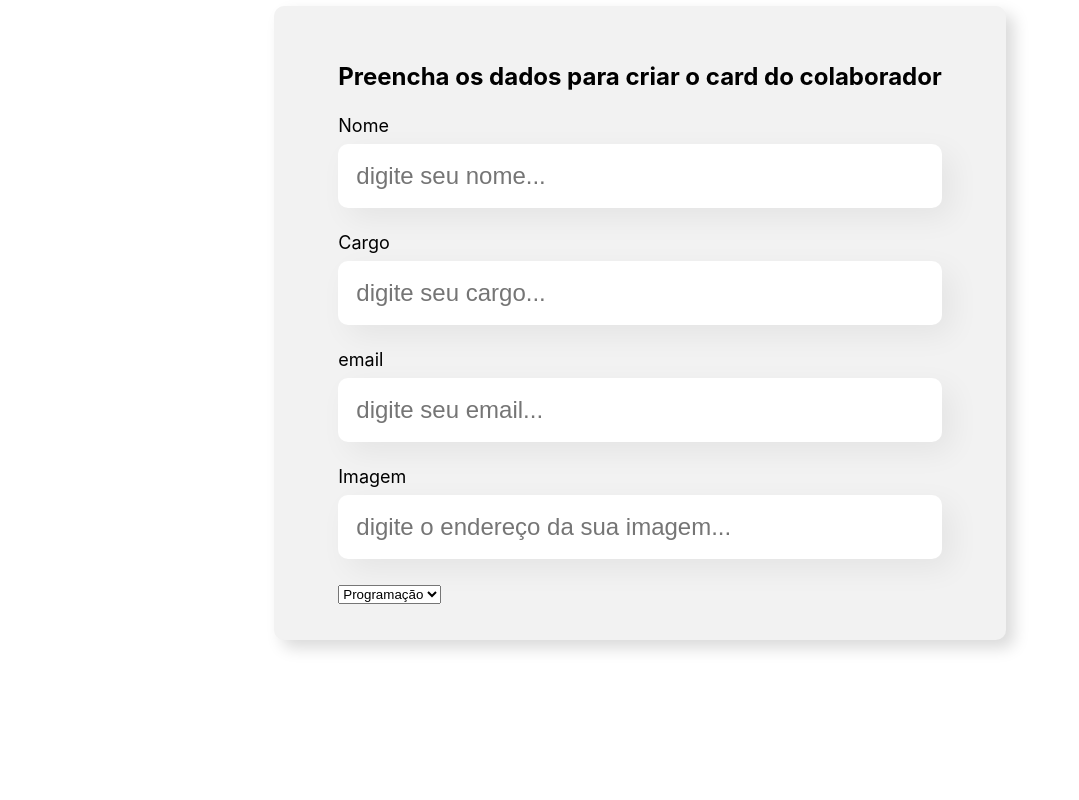
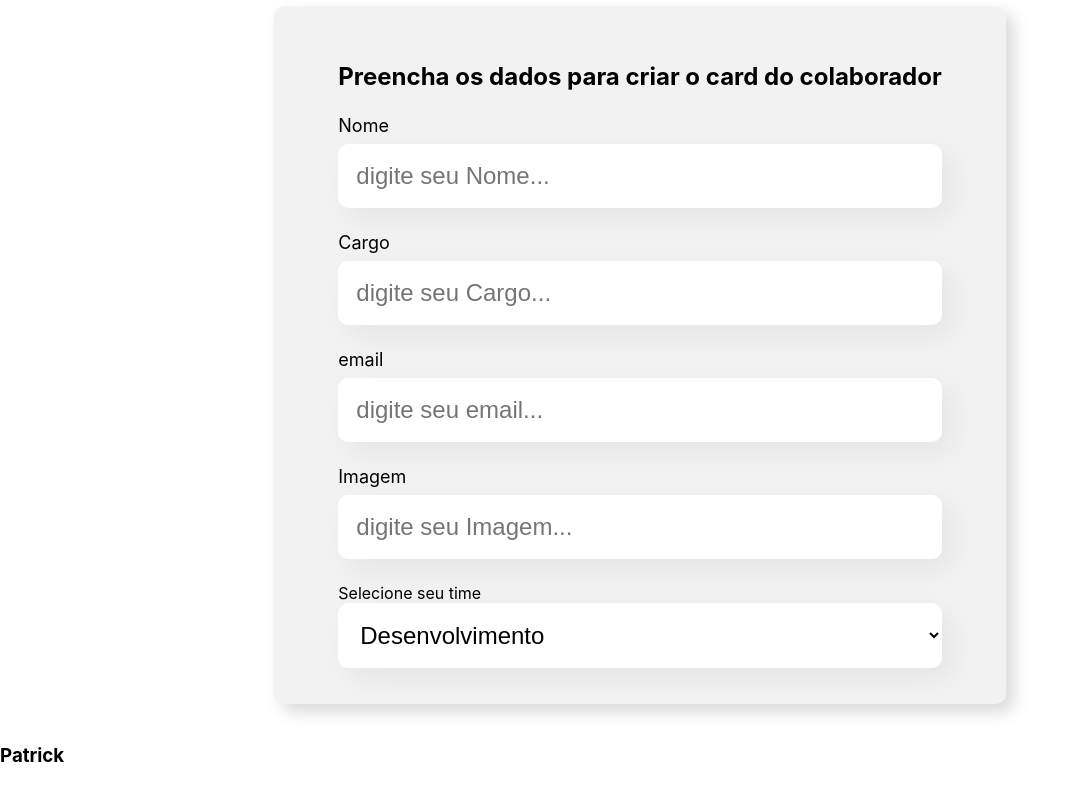
Before and after one commit to artepatrick/organo, a React (Create React App) app in the folder organo/: page / in a window 1280 px wide. Shown: the part 532-1332 px from the top of the page, without its empty margins (0-1079 px from the left). Before the commit the page ends 1212 px from the top, so only its background shows below. Built offline with nearby package versions, Linux system fonts and the light colour scheme.

Commit message:
super aula com Alexandre Krabbe

```diff
--- a/organo/index-html.html
+++ b/organo/index-html.html
@@ -1,5 +1,6 @@
 <!DOCTYPE html>
 <html lang="en">
+
 <head>
     <meta charset="UTF-8">
     <meta http-equiv="X-UA-Compatible" content="IE=edge">
@@ -7,8 +8,10 @@
     <title>Document</title>
 
 </head>
+
 <body>
     <script src="src/App.js"></script>
     <p>Olá</p>
 </body>
+
 </html>
--- a/organo/src/App.js
+++ b/organo/src/App.js
@@ -1,17 +1,22 @@
 import Banner from './componentes/Banner';
 import Formulário from './componentes/Formulário';
 import React from 'react'
-import ReactDOM from 'react-dom'
+import Box from './componentes/Box';
 
 function App(props) {
   console.log(props);
   return (
+    <body>
       <div className="App">
         <Banner />
         <Formulário />
         <header className="App-header">
         </header>
       </div>
+      <section>
+        <Box nomePessoa="Patrick" profissao='Product Manager' />
+      </section>
+    </body>
   );
 }
 export default App;
--- /dev/null
+++ b/organo/src/componentes/Box/Box.css
@@ -0,0 +1,13 @@
+.bigBox {
+    width: 262px 272px;
+    width: 262px;
+    height: 272px;
+    left: 1145px;
+    top: 352px;
+
+}
+
+.faixaBox {
+    background-color: aqua;
+    margin: 25px;
+}
--- /dev/null
+++ b/organo/src/componentes/Box/index.js
@@ -0,0 +1,23 @@
+import './Box.css'
+import React from 'react'
+
+const dadosPessoas = [
+    { 'nomePessoa': 'Alexandre Krabbe', 'cargoPessoa': 'Desenvolvedor', 'foto': 'https://t3.ftcdn.net/jpg/03/46/83/96/360_F_346839683_6nAPzbhpSkIpb8pmAwufkC7c5eD7wYws.jpg' }
+]
+
+const Box = (props) => {
+    return (
+        <div className='bigBox'>
+            <div className='faixaBox' />
+            <div>
+
+            </div>
+            <div>
+                <h3>{props.nomePessoa}</h3>
+                <p>{props.profissão}</p>
+            </div>
+        </div>
+    )
+}
+
+export default Box
--- a/organo/src/componentes/CampoTexto/index.js
+++ b/organo/src/componentes/CampoTexto/index.js
@@ -1,6 +1,5 @@
 import './CampoTexto.css'
 import React from 'react'
-import ReactDOM from 'react-dom'
 
 const CampoTexto = (props) => {
     console.log(props.label)
--- a/organo/src/componentes/Formulário/Formulário.css
+++ b/organo/src/componentes/Formulário/Formulário.css
@@ -11,3 +11,7 @@
      padding: 36px 64px;
      box-shadow: 8px 8px 16px rgba(0, 0, 0, 0.15);
  }
+
+ .cor1 {
+     background-color: aliceblue;
+ }
--- a/organo/src/componentes/Formulário/index.js
+++ b/organo/src/componentes/Formulário/index.js
@@ -6,23 +6,77 @@ import ListaSuspensa from '../ListaSuspensa'
 const Formulário = () => {
 
     const times = [
-        'Programação',
-        'Front-ending',
-        'DevOps'
+        'Desenvolvimento',
+        'UX',
+        'Produto',
+        'QA'
+    ]
+    const labels = [
+        'Nome',
+        'Cargo',
+        'email',
+        'Imagem'
     ]
 
     return (
         <section className="formulario">
             <form>
                 <h2>Preencha os dados para criar o card do colaborador</h2>
-                <CampoTexto label="Nome" placeholder="digite seu nome" />
-                <CampoTexto label="Cargo" placeholder="digite seu cargo" />
-                <CampoTexto label="email" placeholder="digite seu email" />
-                <CampoTexto label="Imagem" placeholder="digite o endereço da sua imagem" />
-                <ListaSuspensa itens={times} />
+                {labels.map((label) => {
+                    return <CampoTexto key={label} label={label} placeholder={`digite seu ${label}`} />
+                })}
+                {
+                    /*
+                    <CampoTexto label="Nome" placeholder="digite seu nome" />
+                    <CampoTexto label="Cargo" placeholder="digite seu cargo" />
+                    <CampoTexto label="email" placeholder="digite seu email" />
+                    <CampoTexto label="Imagem" placeholder="digite o endereço da sua imagem" /> */
+                }
+                <ListaSuspensa label="Selecione seu time" itens={times} />
             </form>
         </section>
     )
 }
 
 export default Formulário
+
+
+
+
+
+// //faixa.js
+// const Pessoas = [
+//     { 'nome': 'julia', 'funcao': 'desenvolvedora' },
+//     { 'nome': 'Alonso', 'funcao': 'QA' },
+//     { 'nome': 'Daniel', 'funcao': 'PO' }
+// ]
+
+// pessoas.map((pessoa, i) => {
+//     return (
+//         <div>
+//             <div className={props.corHeaderCard}/>
+//             <CardPessoa key={`${i}-pessoas-${pessoa.nome}`} nome={pessoa.nome} funcao={pessoa.funcao} />
+//         </div>
+//     )
+// })
+
+
+
+
+
+// //pagina
+// const settings = [
+//     { 'corFundo': '#ffgghh', 'corHeaderCard': '.cor1', 'titulo': 'Programação' },
+//     { 'corFundo': '#ffgghh', 'corHeaderCard': '.cor1', 'titulo': 'DevOps' },
+//     { 'corFundo': '#ffgghh', 'corHeaderCard': '.cor3', 'titulo': 'UX e Design' },
+// ]
+
+// settings.map((setting) => {
+//     return (
+//         <div>
+//            <h2>{setting.titulo}</h2>
+//            <hr></hr>
+//            <Faixa corfundo={setting.corfundo} corHeaderCard={setting.corHeaderCard} />
+//         </div>
+//     )
+// })
--- a/organo/src/componentes/ListaSuspensa/ListaSuspensa.css
+++ b/organo/src/componentes/ListaSuspensa/ListaSuspensa.css
@@ -0,0 +1,10 @@
+.DropDown {
+    background-color: #ffffff;
+    box-shadow: 10px 10px 30px rgba(0, 0, 0, 0.06);
+    width: 100%;
+    border-radius: 10px;
+    border: none;
+    font-size: 24px;
+    padding: 18px;
+    box-sizing: border-box;
+}
--- a/organo/src/componentes/ListaSuspensa/index.js
+++ b/organo/src/componentes/ListaSuspensa/index.js
@@ -5,14 +5,13 @@ const ListaSuspensa = (props) => {
     return (
         <div>
             <label>{props.label}</label>
-            <select>
+            <select className='DropDown'>
                 {props.itens.map(item => {
-                        return <option key={item}>{item}</option>
-                    }
+                    return <option key={item}>{item}</option>
+                }
                 )}
             </select>
         </div>
     )
 }
-
 export default ListaSuspensa
```
Lines whose indentation alone changed are shown as unchanged.
